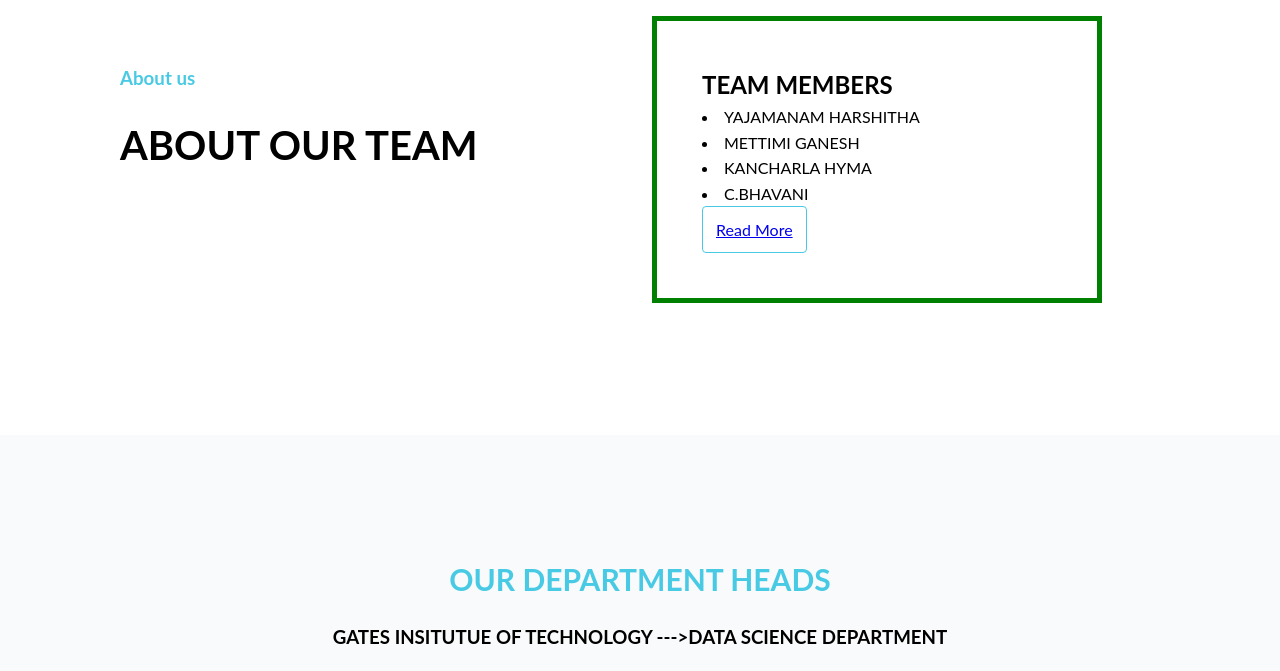
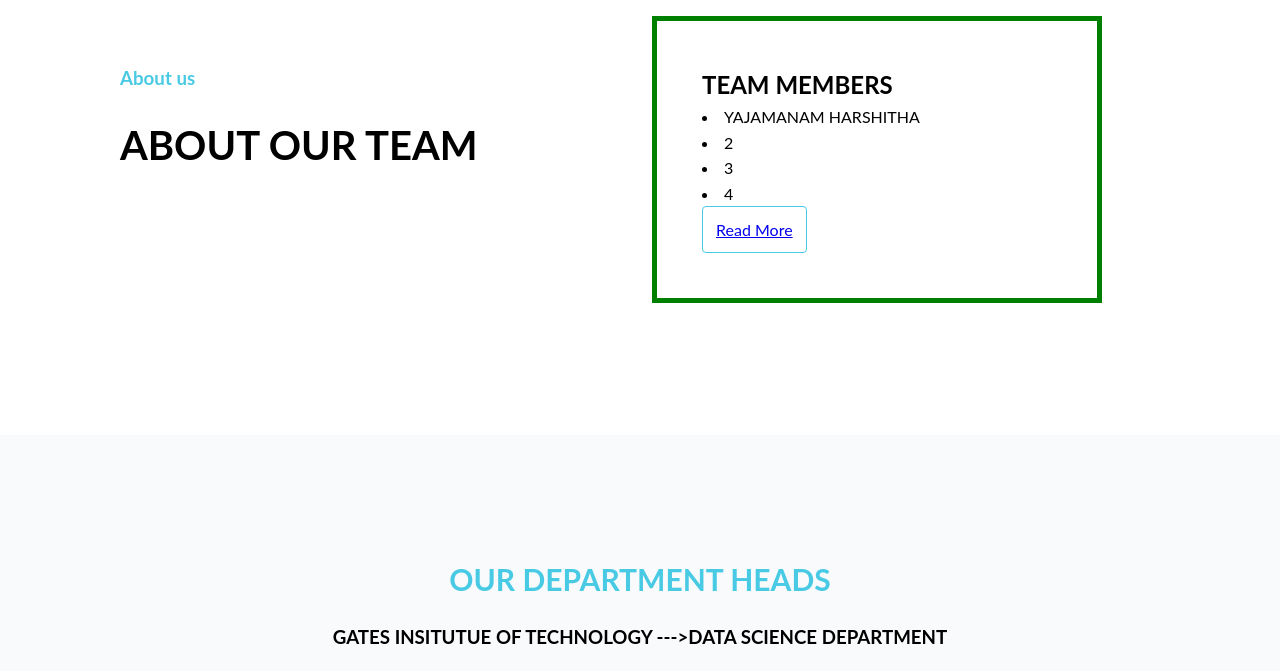
Before and after one commit to harshitha-23/webpage, a website built with Parcel: page Details_website/indexM.html in a window 1280 px wide. Shown: the part 1440-2111 px from the top of the page. Built offline with nearby package versions, Linux system fonts and the light colour scheme.

Commit message:
Update indexM.html

```diff
--- a/Details_website/indexM.html
+++ b/Details_website/indexM.html
@@ -72,9 +72,9 @@
             <div class="custom-select">
               <select>
                 <option value="harshitha">Harshitha</option>
-                <option value="Ganesh">Ganesh</option>
-                <option value="Hyma">Hyma</option>
-                <option value="Bhavani">Bhavani</option>
+                <option value="2">Ganesh</option>
+                <option value="3">Hyma</option>
+                <option value="4">Bhavani</option>
               </select>
               <span class="arrow"></span>
             </div>
@@ -116,9 +116,9 @@
             <p class="margin-bott	om">
               <h1>TEAM MEMBERS</h1>
               <li> YAJAMANAM HARSHITHA</li>
-              <li> METTIMI GANESH</li>
-              <li> KANCHARLA HYMA</li>
-              <li> C.BHAVANI</li>
+              <li> 2</li>
+              <li> 3</li>
+              <li> 4</li>
             </p>
             <button class="btn btn--secondary"><a href ="D:\Users\harsh\Downloads\responsive-website-tourism-master\Details_website\website\our data\indexw.html" target="blank" > Read More</button></a>
           </div>
```
